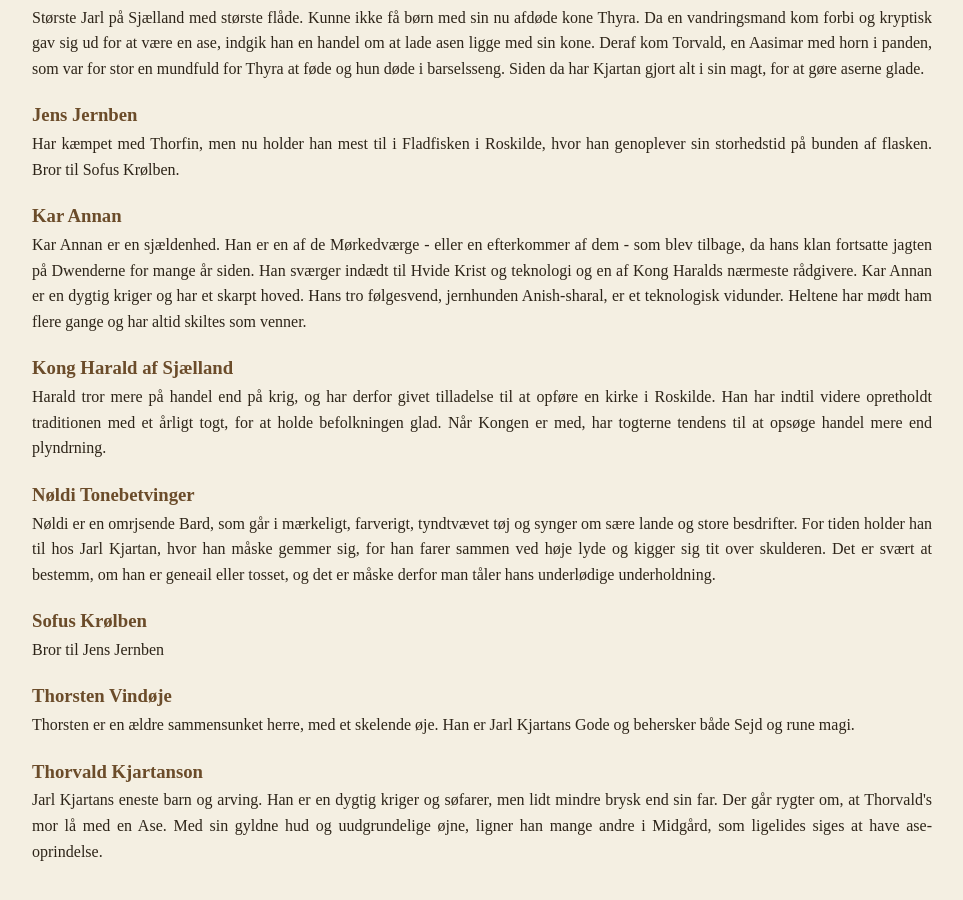
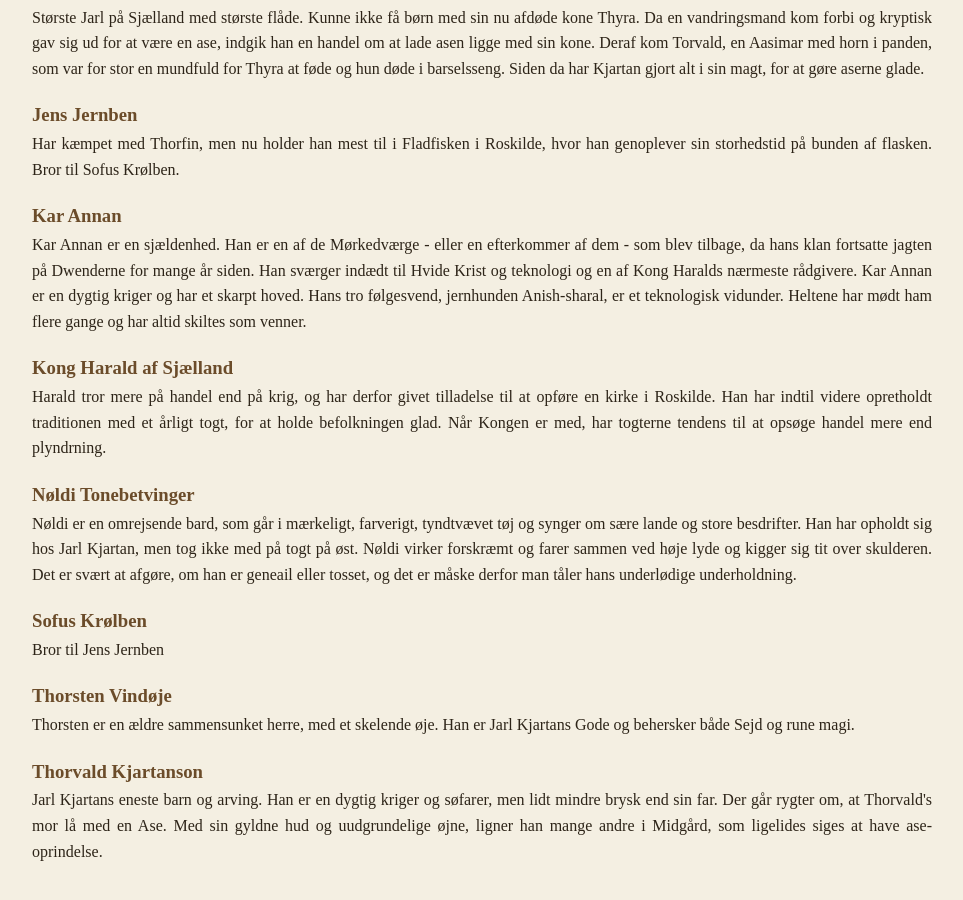
Before and after one commit to Stoffer75/den2side.dk, a Jekyll site: the page built from karakterer/npc.html, in a window 1280 px wide and 900 px high, scrolled down 1046 px. Shown: the whole window, without its empty margins (158-1121 px from the left). Built offline with Jekyll 4.4.1, drawn with Linux system fonts in a browser that asks for light colours.

Commit message:
Update npc.html

```diff
--- a/karakterer/npc.html
+++ b/karakterer/npc.html
@@ -65,9 +65,9 @@ title: Danevang
     </p>
 
   <h3>Nøldi Tonebetvinger</h3>
-    <p> Nøldi er en omrjsende Bard, som går i mærkeligt, farverigt, tyndtvævet tøj og synger om sære lande og store besdrifter.
-        For tiden holder han til hos Jarl Kjartan, hvor han måske gemmer sig, for han farer sammen ved høje lyde og kigger sig tit over skulderen.
-        Det er svært at bestemm, om han er geneail eller tosset, og det er måske derfor man tåler hans underlødige underholdning.
+    <p> Nøldi er en omrejsende bard, som går i mærkeligt, farverigt, tyndtvævet tøj og synger om sære lande og store besdrifter.
+        Han har opholdt sig hos Jarl Kjartan, men tog ikke med på togt på øst. Nøldi virker forskræmt og farer sammen ved høje lyde og kigger sig tit over skulderen.
+        Det er svært at afgøre, om han er geneail eller tosset, og det er måske derfor man tåler hans underlødige underholdning.
     </p>
 
    <h3>Sofus Krølben</h3>
```
